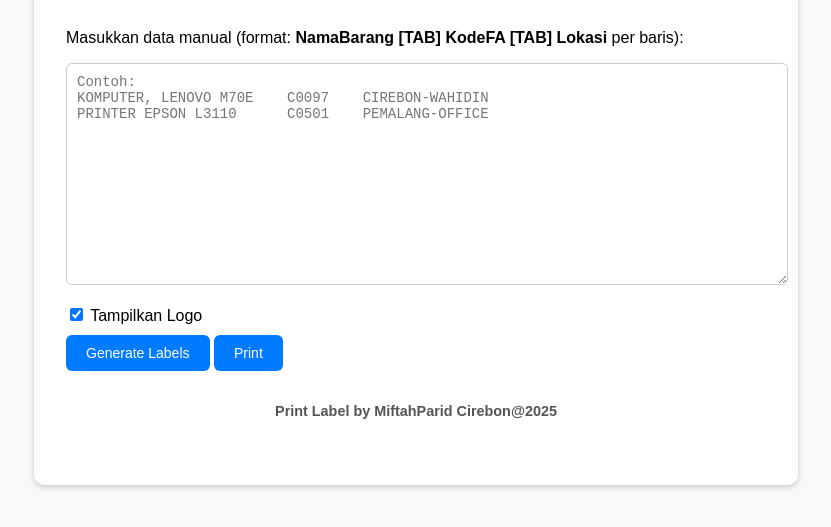
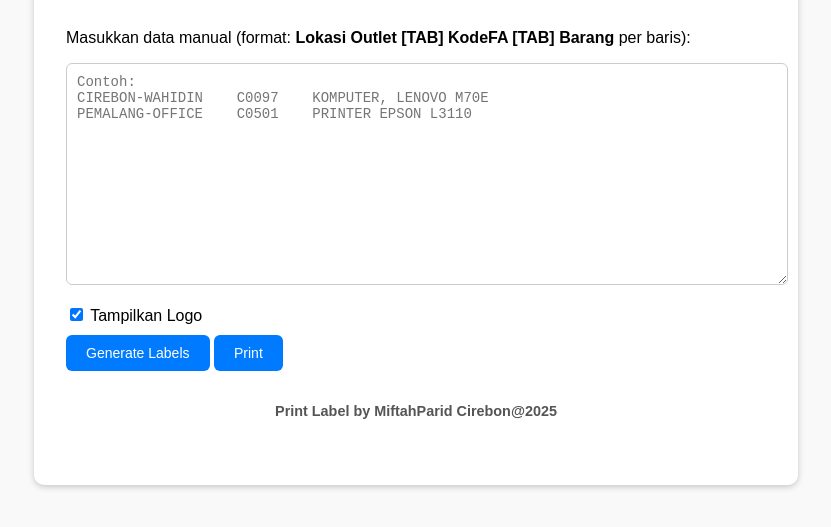
Before and after one commit to akode200/porto, a plain HTML site: page PrintLabel.html in a window 1280 px wide. Shown: the part 125-652 px from the top of the page, without its empty margins (224-1055 px from the left). Drawn offline with Linux system fonts and the light colour scheme.

Commit message:
Update PrintLabel.html

```diff
--- a/PrintLabel.html
+++ b/PrintLabel.html
@@ -144,11 +144,11 @@
 
   <div class="content">
     <h1>Print Label</h1>
-    <p>Masukkan data manual (format: <b>NamaBarang [TAB] KodeFA [TAB] Lokasi</b> per baris):</p>
+    <p>Masukkan data manual (format: <b>Lokasi Outlet [TAB] KodeFA [TAB] Barang</b> per baris):</p>
 
     <textarea id="manualInput" placeholder="Contoh:
-KOMPUTER, LENOVO M70E    C0097    CIREBON-WAHIDIN
-PRINTER EPSON L3110      C0501    PEMALANG-OFFICE"></textarea>
+CIREBON-WAHIDIN    C0097    KOMPUTER, LENOVO M70E
+PEMALANG-OFFICE    C0501    PRINTER EPSON L3110"></textarea>
 
     <div>
       <label>
```
